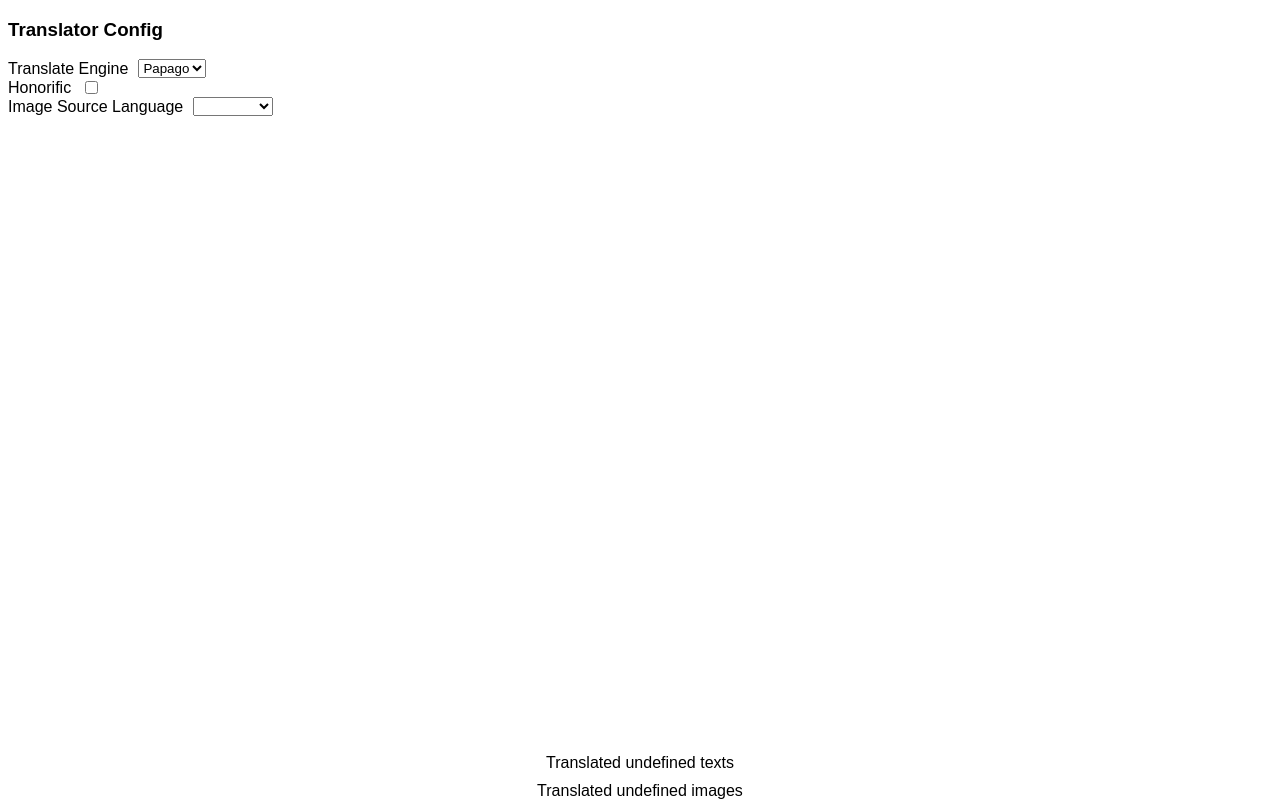
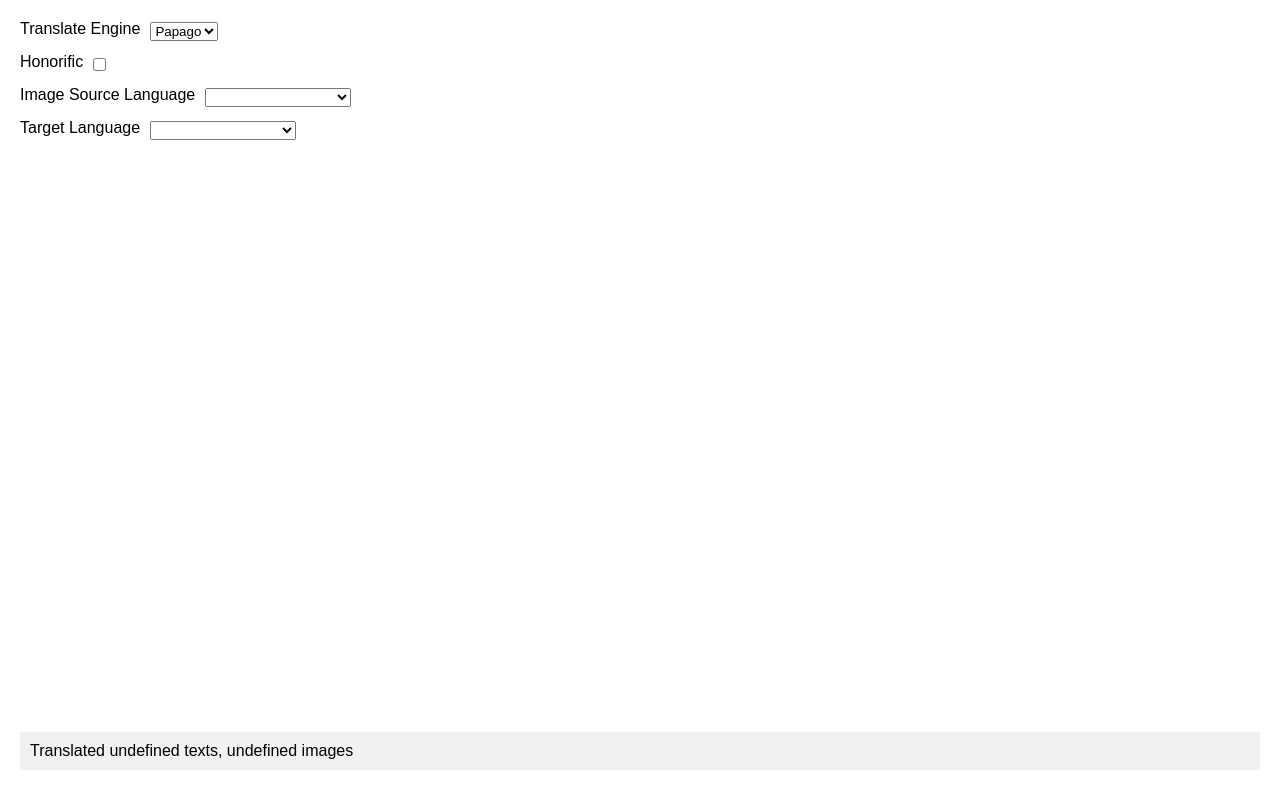
Before and after one commit to DeltaLaboratory/translate, a website built with Vite: page index.html in a window 1280 px wide. Built offline with nearby package versions, Linux system fonts and the light colour scheme; some packages are replaced by stand-ins of ours; a web font is replaced by a local one.

Commit message:
refactor: better config UI

```diff
--- a/index.html
+++ b/index.html
@@ -1,65 +1,104 @@
-<!doctype html>
+<!DOCTYPE html>
 <html lang="en">
 <head>
     <meta charset="UTF-8" />
     <title>Comment Translator Config</title>
     <style>
-      @font-face {
-        font-family: 'Pretendard-Regular';
-        src: url('https://cdn.jsdelivr.net/gh/Project-Noonnu/noonfonts_2107@1.1/Pretendard-Regular.woff') format('woff');
-        font-weight: 400;
-        font-style: normal;
+        body {
+            min-width: 350px;
+            min-height: 200px;
+            font-family: 'Pretendard-Regular', sans-serif;
+            margin: 0; /* Remove default margin */
         }
 
-      body {
-        min-width:250px;
-        min-height:200px;
-
-        font-family: 'Pretendard-Regular', sans-serif;
+        #app {
+            padding: 20px;
+            display: flex;
+            flex-direction: column;
+            align-items: stretch;
+            height: 100vh;
+            box-sizing: border-box;
         }
 
-      .align-items {
+        label {
+            margin-bottom: 5px;
+        }
+
+        .config-item {
             display: flex;
+            flex-direction: row;
             align-items: center;
-        gap: 10px;
+            margin-bottom: 10px;
+        }
+
+        .config-item select, .config-item input {
+            margin-left: 10px;
         }
 
         .footer {
-          position: fixed;
-          left: 0;
-          bottom: 0;
-          width: 100%;
-          text-align: center;
+            margin-top: auto;
+            margin-bottom: 10px;
+            padding: 10px;
+            background-color: #f1f1f1;
+            display: flex;
+            justify-content: space-between;
+        }
+
+        @media (prefers-color-scheme: dark) {
+            body {
+                background-color: #1e1e1e;
+                color: #f1f1f1;
+            }
+
+            .footer {
+                background-color: #2e2e2e;
+            }
         }
     </style>
 </head>
 <body>
 <div id="app">
-      <h3>Translator Config</h3>
-        <div class="align-items">
+    <div class="config-item">
         <label for="engine">Translate Engine</label>
         <select id="engine">
             <option value="papago">Papago</option>
         </select>
     </div>
-        <div class="align-items">
+
+    <div class="config-item">
         <label for="honorific">Honorific</label>
-            <input type="checkbox" id="honorific"/>
+        <input type="checkbox" id="honorific" />
     </div>
-        <div class="align-items">
+
+    <div class="config-item">
         <label for="image_source_lang">Image Source Language</label>
         <select id="image_source_lang">
             <option value="ko">Korean</option>
             <option value="en">English</option>
             <option value="ja">Japanese</option>
-                <option value="zh">Chinese</option>
+            <option value="zh-CH">Chinese (Simplified)</option>
+            <option value="zh-TW">Chinese (Traditional)</option>
+            <option value="de">German</option>
         </select>
     </div>
-        <div class="align-items footer" style="flex-direction: column">
-            <span id="translated_texts"></span>
-            <span id="translated_images"></span>
+
+    <div class="config-item">
+        <label for="target_lang">Target Language</label>
+        <select id="target_lang">
+            <option value="ko">Korean</option>
+            <option value="en">English</option>
+            <option value="ja">Japanese</option>
+            <option value="zh-CH">Chinese (Simplified)</option>
+            <option value="zh-TW">Chinese (Traditional)</option>
+            <option value="de">German</option>
+        </select>
+    </div>
+
+    <div class="footer">
+        <span id="translated_status"></span>
     </div>
 </div>
+
 <script src="src/config.ts" type="module"></script>
 </body>
 </html>
--- a/src/config.ts
+++ b/src/config.ts
@@ -1,8 +1,8 @@
 const honorificCheckbox = document.getElementById('honorific') as HTMLInputElement;
 const imageSourceSelect = document.getElementById('image_source_lang') as HTMLSelectElement;
+const targetLangSelect = document.getElementById('target_lang') as HTMLSelectElement;
 
-const translatedTexts = document.getElementById('translated_texts') as HTMLSpanElement;
-const translatedImages = document.getElementById('translated_images') as HTMLSpanElement;
+const translatedStatus = document.getElementById('translated_status') as HTMLSpanElement;
 
 
 honorificCheckbox.addEventListener('change',  async () => {
@@ -13,10 +13,14 @@ imageSourceSelect.addEventListener('change', async () => {
     await chrome.storage.local.set({image_source_lang: imageSourceSelect.value});
 })
 
-chrome.storage.local.get(['honorific', 'image_source_lang', 'translated_text_count', 'translated_image_count']).then((config) => {
+targetLangSelect.addEventListener('change', async () => {
+    await chrome.storage.local.set({target_lang: targetLangSelect.value});
+})
+
+chrome.storage.local.get(['honorific', 'image_source_lang', 'translated_text_count', 'target_lang', 'translated_image_count']).then((config) => {
     honorificCheckbox.checked = config.honorific;
     imageSourceSelect.value = config.image_source_lang;
+    targetLangSelect.value = config.target_lang;
 
-    translatedTexts.innerText = `Translated ${config.translated_text_count} texts`;
-    translatedImages.innerText = `Translated ${config.translated_image_count} images`;
+    translatedStatus.innerText = `Translated ${config.translated_text_count} texts, ${config.translated_image_count} images`;
 });
```
Also changed, not shown: src/background.ts (+12 -18 lines). Lines whose indentation alone changed are shown as unchanged.
